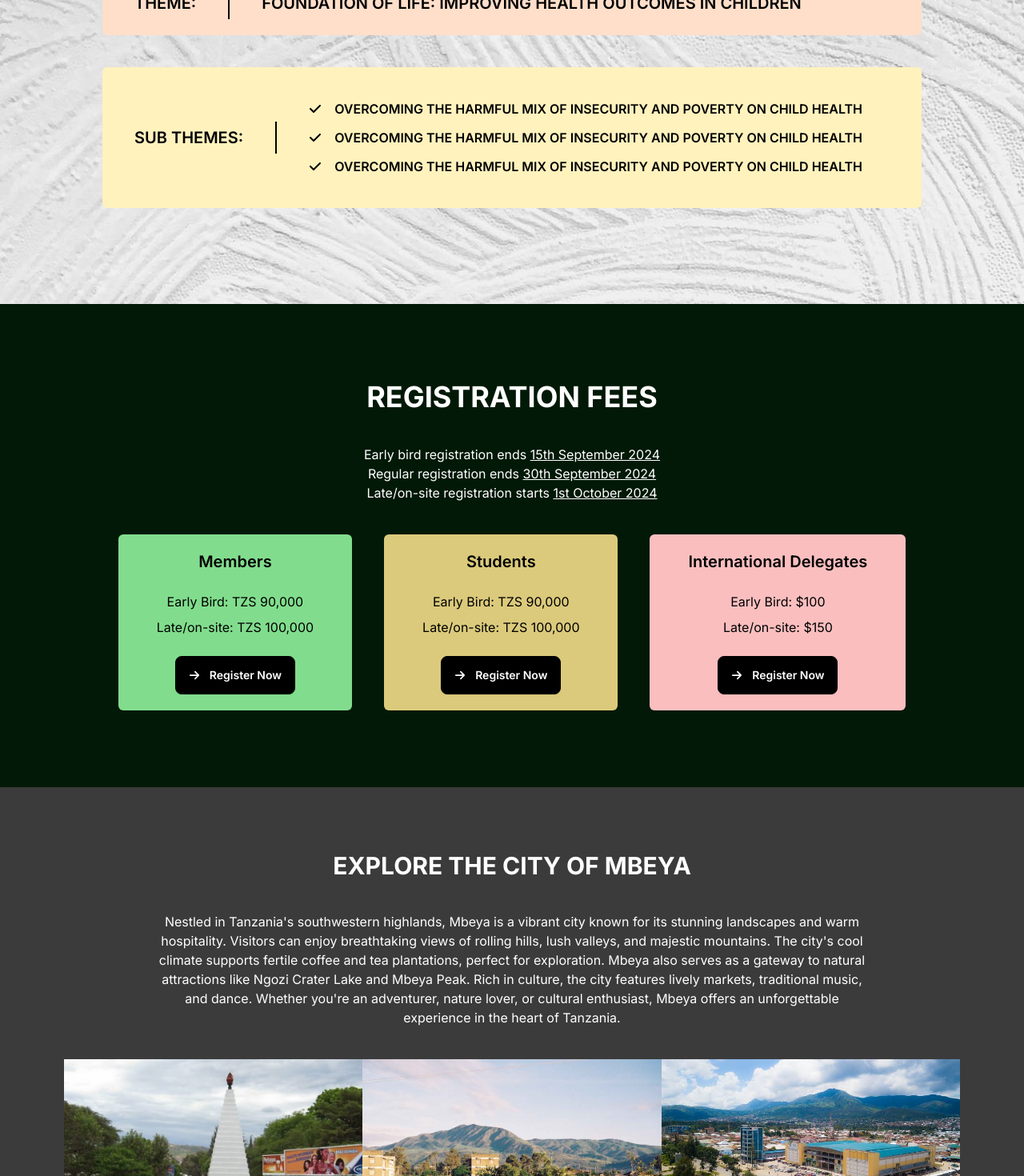
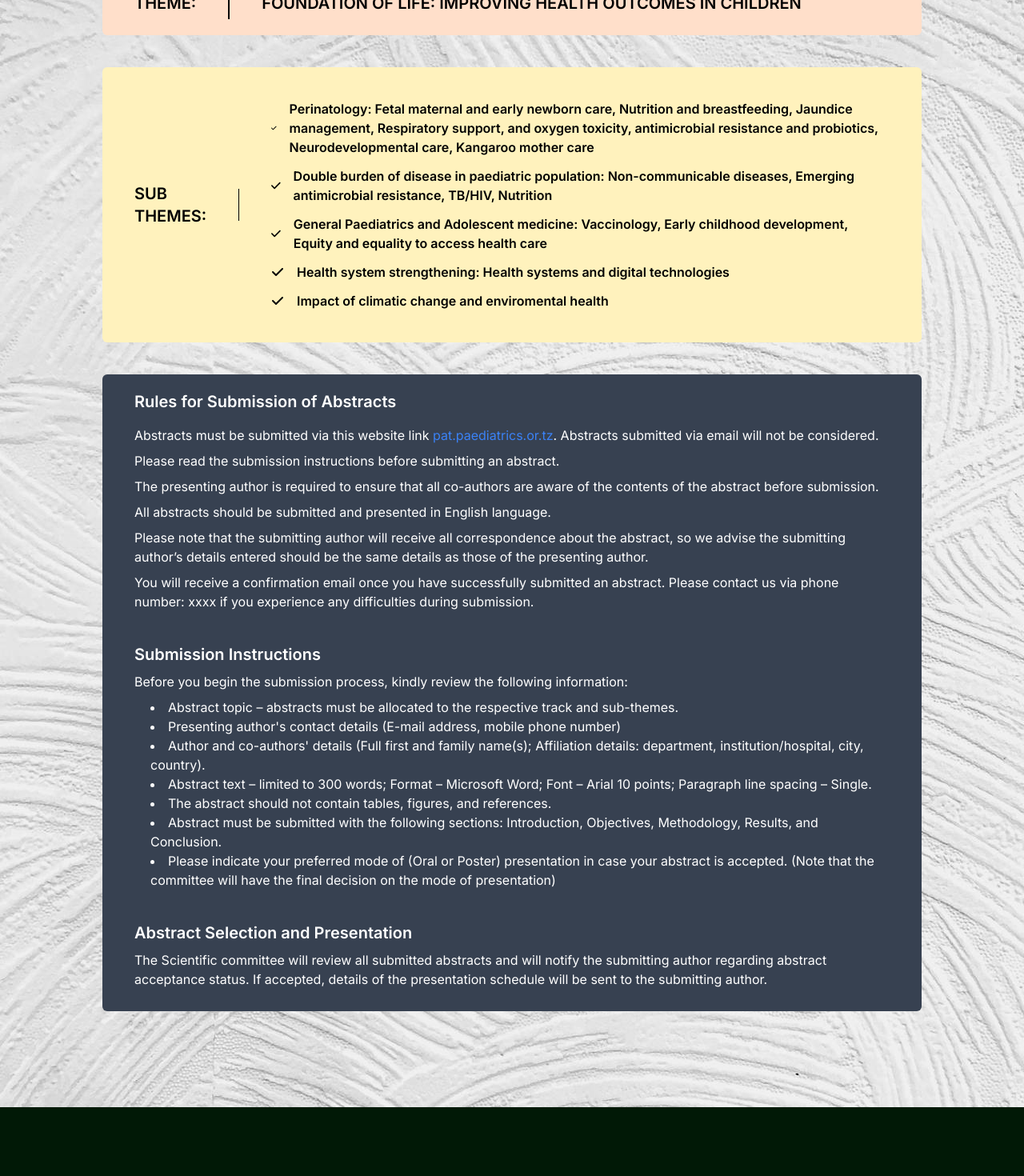
Before and after one commit to kevinmisigaro/pat-nextjs, a Next.js app: page / in a window 1280 px wide. Shown: the part 1800-3270 px from the top of the page at 80% size. Built offline with nearby package versions, Linux system fonts and the light colour scheme.

Commit message:
abstract details added

```diff
--- a/src/app/page.tsx
+++ b/src/app/page.tsx
@@ -3,11 +3,10 @@
 import Countdown from "@/components/Countdown";
 import DetailsCard from "@/components/DetailsCard";
 import RegistrationCard from "@/components/RegistrationCard";
-import { FaLocationDot, FaCalendarDays, FaCheck} from "react-icons/fa6";
+import { FaLocationDot, FaCalendarDays, FaCheck } from "react-icons/fa6";
 import { FaAnglesRight } from "react-icons/fa6";
 
 export default function Home() {
-
   const currentYear = new Date().getFullYear();
   const targetDate = new Date(`October 17, ${currentYear} 00:00:00`);
 
@@ -33,7 +32,7 @@ export default function Home() {
             <div className="flex items-center gap-x-5 justify-center mt-10">
               <button className="btn btn-primary">FIND OUT MORE</button>
               <button className="btn bg-[#f29719] border-[#f29719] hover:border-[#f29719] hover:text-[#f29719]">
-               <FaAnglesRight /> REGISTER NOW
+                <FaAnglesRight /> REGISTER NOW
               </button>
             </div>
           </div>
@@ -74,17 +73,18 @@ export default function Home() {
         <div className="flex items-stretch">
           <div className="py-20 basis-2/3 px-10">
             <div className="font-black text-5xl mb-10">
-              Secure your Spot & <br /> Mark the Date!
+              Secure your spot & <br /> mark the date!
             </div>
             <div className="text-xl">
-              Don&apos;t miss out on this essential Pediatrics Healthcare Event in
-              Tanzania! Join us for an insightful day filled with expert talks,
-              interactive sessions, and networking opportunities with leading
-              professionals in the field. Secure your spot now and be part of a
-              community dedicated to advancing pediatric care. Make sure to mark the date on your calendar!
+              Don&apos;t miss out on this essential Paediatrics Healthcare Event
+              in Tanzania! Join us for an insightful day filled with expert
+              talks, interactive sessions, and networking opportunities with
+              leading professionals in the field. Secure your spot now and be
+              part of a community dedicated to advancing pediatric care. Make
+              sure to mark the date on your calendar!
             </div>
             <div className="mt-6">
-            <Countdown targetDate={targetDate} />
+              <Countdown targetDate={targetDate} />
             </div>
             <div className="btn bg-[#202abd] hover:bg-[#f29719] text-white border-[#f29719] mt-10">
               FIND OUT MORE
@@ -112,26 +112,86 @@ export default function Home() {
                 <div className="flex items-center gap-x-4">
                   <FaCheck />{" "}
                   <p className="font-semibold">
-                    OVERCOMING THE HARMFUL MIX OF INSECURITY AND POVERTY ON
-                    CHILD HEALTH
+                    Perinatology: Fetal maternal and early newborn care,
+                    Nutrition and breastfeeding, Jaundice management,
+                    Respiratory support, and oxygen toxicity, antimicrobial
+                    resistance and probiotics, Neurodevelopmental care, Kangaroo
+                    mother care
                   </p>
                 </div>
                 <div className="flex items-center gap-x-4">
                   <FaCheck />{" "}
                   <p className="font-semibold">
-                    OVERCOMING THE HARMFUL MIX OF INSECURITY AND POVERTY ON
-                    CHILD HEALTH
+                    Double burden of disease in paediatric population:
+                    Non-communicable diseases, Emerging antimicrobial
+                    resistance, TB/HIV, Nutrition
                   </p>
                 </div>
                 <div className="flex items-center gap-x-4">
                   <FaCheck />{" "}
                   <p className="font-semibold">
-                    OVERCOMING THE HARMFUL MIX OF INSECURITY AND POVERTY ON
-                    CHILD HEALTH
+                    General Paediatrics and Adolescent medicine: Vaccinology,
+                    Early childhood development, Equity and equality to access
+                    health care
+                  </p>
+                </div>
+                <div className="flex items-center gap-x-4">
+                  <FaCheck />{" "}
+                  <p className="font-semibold">
+                    Health system strengthening: Health systems and digital
+                    technologies
+                  </p>
+                </div>
+                <div className="flex items-center gap-x-4">
+                  <FaCheck />{" "}
+                  <p className="font-semibold">
+                    Impact of climatic change and enviromental health
                   </p>
                 </div>
               </div>
             </DetailsCard>
+
+            <div
+      className="py-5 px-10 rounded-md w-full bg-gray-700 text-white"
+    >
+
+      <h3 className="text-xl font-semibold mb-4">Rules for Submission of Abstracts</h3>
+      <p className="mb-2">
+        Abstracts must be submitted via this website link <a href="https://pat.paediatrics.or.tz/" className="text-blue-500">pat.paediatrics.or.tz</a>. Abstracts submitted via email will not be considered.
+      </p>
+      <p className="mb-2">
+        Please read the submission instructions before submitting an abstract.
+      </p>
+      <p className="mb-2">
+        The presenting author is required to ensure that all co-authors are aware of the contents of the abstract before submission.
+      </p>
+      <p className="mb-2">
+        All abstracts should be submitted and presented in English language.
+      </p>
+      <p className="mb-2">
+        Please note that the submitting author will receive all correspondence about the abstract, so we advise the submitting author’s details entered should be the same details as those of the presenting author.
+      </p>
+      <p className="mb-4">
+        You will receive a confirmation email once you have successfully submitted an abstract. Please contact us via phone number: xxxx if you experience any difficulties during submission.
+      </p>
+      <h3 className="text-xl font-semibold mt-10 mb-2">Submission Instructions</h3>
+      <p className="mb-2">
+        Before you begin the submission process, kindly review the following information:
+      </p>
+      <ul className="list-disc list-inside mb-4 ml-5">
+        <li>Abstract topic – abstracts must be allocated to the respective track and sub-themes.</li>
+        <li>Presenting author's contact details (E-mail address, mobile phone number)</li>
+        <li>Author and co-authors' details (Full first and family name(s); Affiliation details: department, institution/hospital, city, country).</li>
+        <li>Abstract text – limited to 300 words; Format – Microsoft Word; Font – Arial 10 points; Paragraph line spacing – Single.</li>
+        <li>The abstract should not contain tables, figures, and references.</li>
+        <li>Abstract must be submitted with the following sections: Introduction, Objectives, Methodology, Results, and Conclusion.</li>
+        <li>Please indicate your preferred mode of (Oral or Poster) presentation in case your abstract is accepted. (Note that the committee will have the final decision on the mode of presentation)</li>
+      </ul>
+      <h3 className="text-xl font-semibold mt-10 mb-2">Abstract Selection and Presentation</h3>
+      <p className="mb-2">
+        The Scientific committee will review all submitted abstracts and will notify the submitting author regarding abstract acceptance status. If accepted, details of the presentation schedule will be sent to the submitting author.
+      </p>
+    </div>
           </div>
         </div>
       </div>
@@ -149,25 +209,32 @@ export default function Home() {
           <span className="underline">1st October 2024 </span>
         </p>
 
-        <div className="flex flex-col md:flex-row gap-y-10 md:gap-y-0 items-center justify-center gap-x-10 mt-10">
-          <RegistrationCard title="Members" bgColor="#81dd8d">
+        <div className="grid grid-cols-1 md:grid-cols-2 place-items-center gap-10 items-center justify-center mt-10">
+          <RegistrationCard title="PAT Members" bgColor="#81dd8d">
             <div className="flex flex-col gap-y-2 items-center text-base">
-              <p>Early Bird: TZS 90,000 </p>
-              <p>Late/on-site: TZS 100,000</p>
+              <p>Early Bird: TZS 120,000 </p>
+              <p>Late/on-site: TZS 150,000</p>
             </div>
           </RegistrationCard>
 
-          <RegistrationCard title="Students" bgColor="#dbca7b">
+          <RegistrationCard title={"Students, nurses, allied health care workers"} bgColor="#dbca7b">
             <div className="flex flex-col gap-y-2 items-center text-base">
-              <p>Early Bird: TZS 90,000 </p>
+              <p>Early Bird: TZS 80,000 </p>
               <p>Late/on-site: TZS 100,000</p>
             </div>
           </RegistrationCard>
 
           <RegistrationCard title="International Delegates" bgColor="#fabebf">
             <div className="flex flex-col gap-y-2 items-center text-base">
-              <p>Early Bird: $100 </p>
-              <p>Late/on-site: $150</p>
+              <p>Early Bird: 200,000 </p>
+              <p>Late/on-site: 250,000</p>
+            </div>
+          </RegistrationCard>
+
+          <RegistrationCard title="Associate Members" bgColor="#81dd8d">
+            <div className="flex flex-col gap-y-2 items-center text-base">
+              <p>Early Bird: 50,000 </p>
+              <p>Late/on-site: 80,000</p>
             </div>
           </RegistrationCard>
         </div>
@@ -179,16 +246,16 @@ export default function Home() {
         </div>
         <div className="flex justify-center ">
           <div className="my-10 text-center text-white max-w-4xl">
-            Nestled in Tanzania&apos;s southwestern highlands, Mbeya is a vibrant
-            city known for its stunning landscapes and warm hospitality.
+            Nestled in Tanzania&apos;s southwestern highlands, Mbeya is a
+            vibrant city known for its stunning landscapes and warm hospitality.
             Visitors can enjoy breathtaking views of rolling hills, lush
-            valleys, and majestic mountains. The city&apos;s cool climate supports
-            fertile coffee and tea plantations, perfect for exploration. Mbeya
-            also serves as a gateway to natural attractions like Ngozi Crater
-            Lake and Mbeya Peak. Rich in culture, the city features lively
-            markets, traditional music, and dance. Whether you&apos;re an adventurer,
-            nature lover, or cultural enthusiast, Mbeya offers an unforgettable
-            experience in the heart of Tanzania.
+            valleys, and majestic mountains. The city&apos;s cool climate
+            supports fertile coffee and tea plantations, perfect for
+            exploration. Mbeya also serves as a gateway to natural attractions
+            like Ngozi Crater Lake and Mbeya Peak. Rich in culture, the city
+            features lively markets, traditional music, and dance. Whether
+            you&apos;re an adventurer, nature lover, or cultural enthusiast,
+            Mbeya offers an unforgettable experience in the heart of Tanzania.
           </div>
         </div>
 
--- a/src/components/RegistrationCard.tsx
+++ b/src/components/RegistrationCard.tsx
@@ -17,7 +17,7 @@ function RegistrationCard({
         backgroundColor: bgColor,
       }}
     >
-      <div className="font-semibold text-xl">{title}</div>
+      <div className="font-semibold text-xl text-center">{title}</div>
       <div className="py-2">{children}</div>
       <button className="btn bg-black border-black hover:bg-black flex items-center gap-x-3 text-white">
         <FaArrowRight />
```
